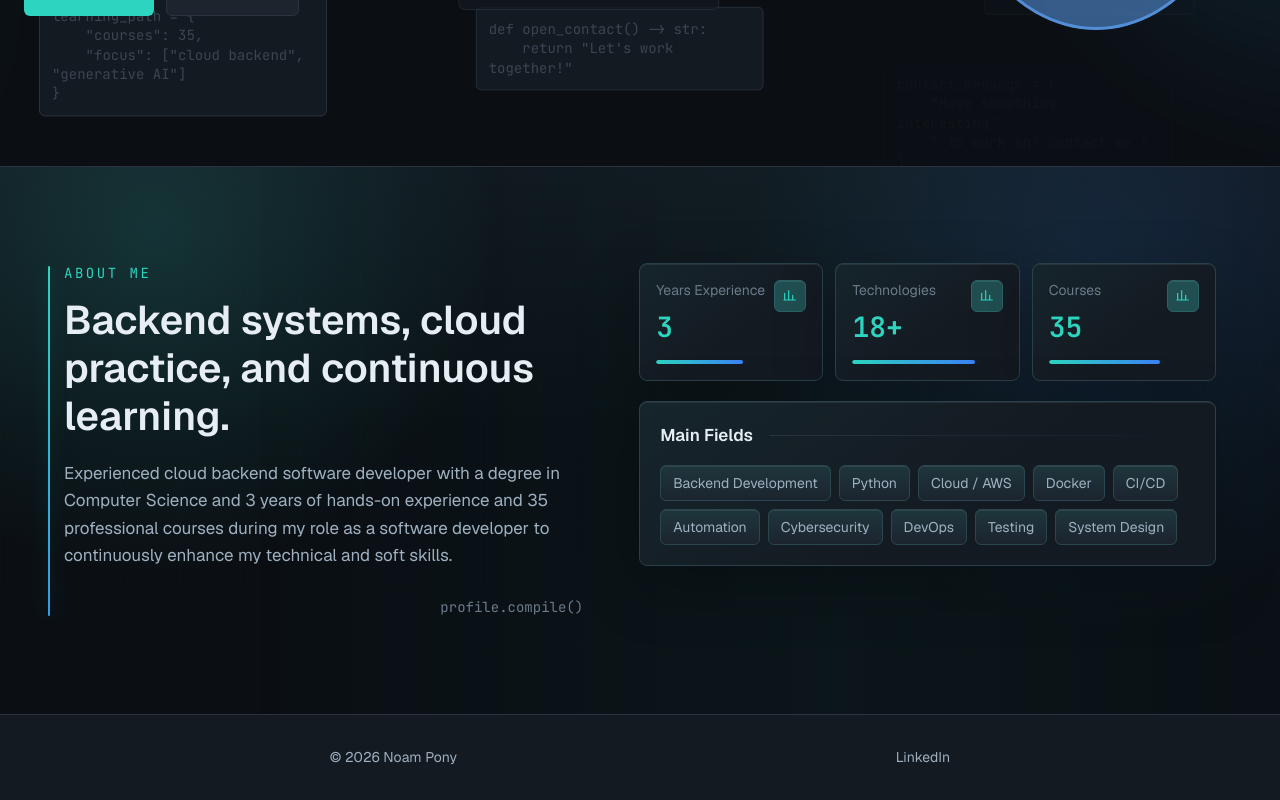
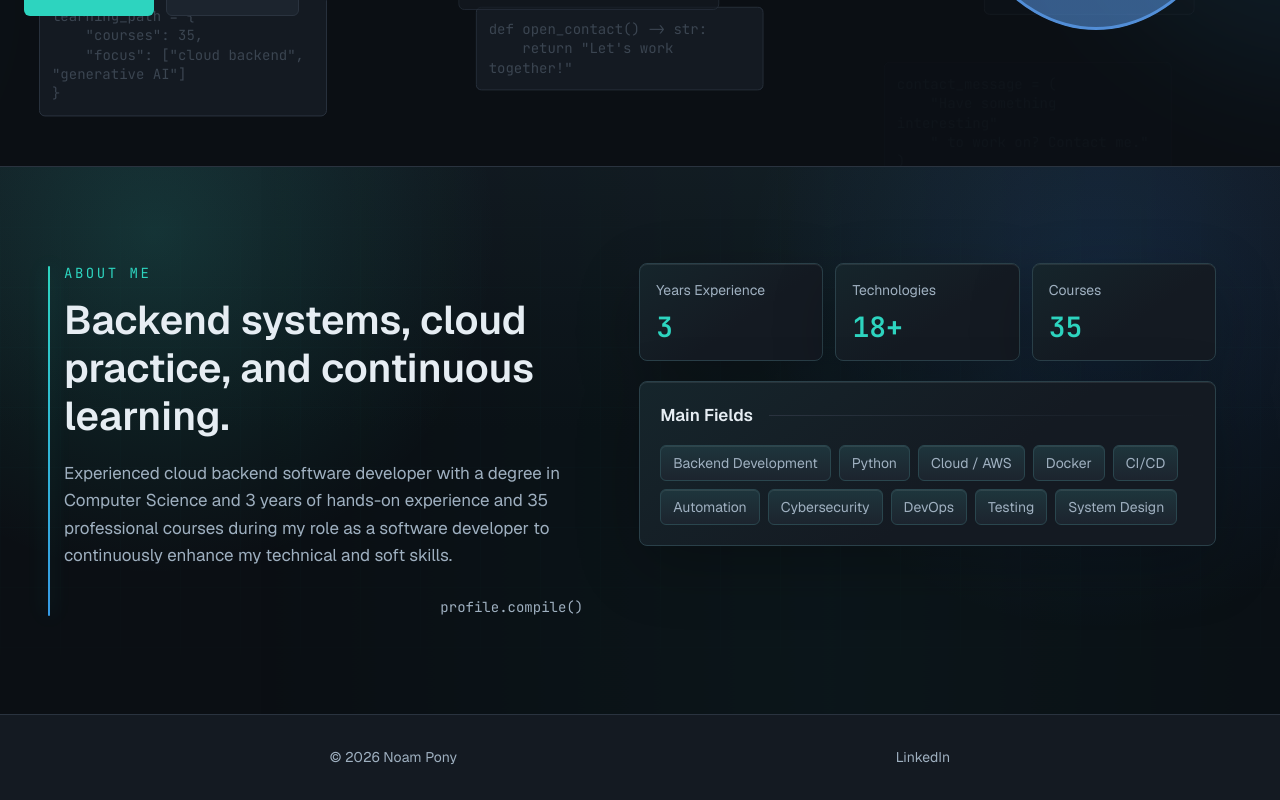
Before and after one commit to noampony/Portfolio, a Next.js app: page / in a window 1280 px wide. Shown: the part 614-1414 px from the top of the page. Built offline with nearby package versions, Linux system fonts and the light colour scheme; grey boxes are pictures that could not be loaded.

Commit message:
Task 5.4: review About section completion gate

```diff
--- a/app/globals.css
+++ b/app/globals.css
@@ -263,39 +263,6 @@ html {
     inset 0 1px 0 color-mix(in srgb, white 10%, transparent);
 }
 
-.about-stat-icon {
-  display: inline-flex;
-  align-items: center;
-  justify-content: center;
-  width: 2rem;
-  height: 2rem;
-  flex: none;
-  border: 1px solid color-mix(in srgb, var(--accent) 30%, var(--border));
-  border-radius: 0.375rem;
-  background: color-mix(in srgb, var(--bg-surface-raised) 76%, var(--accent));
-  color: var(--accent);
-  box-shadow: inset 0 1px 0 color-mix(in srgb, white 9%, transparent);
-}
-
-.about-meter {
-  position: relative;
-  height: 0.25rem;
-  overflow: hidden;
-  border-radius: 999px;
-  background: color-mix(in srgb, var(--bg-surface-raised) 72%, black);
-}
-
-.about-meter::before {
-  position: absolute;
-  inset-block: 0;
-  left: 0;
-  width: var(--metric-fill);
-  border-radius: inherit;
-  background: linear-gradient(90deg, var(--accent), var(--gradient-to));
-  box-shadow: 0 0 1rem color-mix(in srgb, var(--accent) 38%, transparent);
-  content: "";
-}
-
 .about-fields-panel {
   padding: 1.25rem;
 }
@@ -380,16 +347,6 @@ html {
   }
 }
 
-@keyframes about-meter-fill {
-  from {
-    transform: scaleX(0.18);
-  }
-
-  to {
-    transform: scaleX(1);
-  }
-}
-
 @media (prefers-reduced-motion: no-preference) {
   .about-stat-card:hover {
     transform: translateY(-0.25rem);
@@ -424,12 +381,6 @@ html {
       animation-timeline: view();
     }
 
-    .about-meter::before {
-      transform-origin: left;
-      animation: about-meter-fill 1s cubic-bezier(0.22, 1, 0.36, 1) both;
-      animation-range: entry 16% cover 42%;
-      animation-timeline: view();
-    }
   }
 }
 
--- a/components/sections/About.tsx
+++ b/components/sections/About.tsx
@@ -1,12 +1,9 @@
-import type { CSSProperties } from "react";
-
 import { about } from "@/lib/content/data/about";
 
 type StatItem = {
   id: string;
   value: string;
   label: string;
-  fill: string;
 };
 
 const stats: StatItem[] = [
@@ -14,41 +11,18 @@ const stats: StatItem[] = [
     id: "years",
     value: about.stats.yearsExperienceCountLabel,
     label: "Years Experience",
-    fill: "58%",
   },
   {
     id: "technologies",
     value: about.stats.technologiesCountLabel,
     label: "Technologies",
-    fill: "82%",
   },
   {
     id: "courses",
     value: about.stats.coursesCountLabel,
     label: "Courses",
-    fill: "74%",
   },
 ];
-
-function MetricIcon() {
-  return (
-    <svg
-      aria-hidden="true"
-      focusable="false"
-      className="h-4 w-4"
-      viewBox="0 0 24 24"
-      fill="none"
-    >
-      <path
-        d="M4 18V8m6 10V4m6 14v-7m4 7H3"
-        stroke="currentColor"
-        strokeWidth="1.8"
-        strokeLinecap="round"
-        strokeLinejoin="round"
-      />
-    </svg>
-  );
-}
 
 export function About() {
   return (
@@ -75,7 +49,7 @@ export function About() {
           <p className="mt-5 text-body text-text-secondary sm:text-[1.0625rem]">
             {about.professionalSummary}
           </p>
-          <div aria-hidden="true" className="mt-7 flex items-center gap-3 font-mono text-small text-text-muted">
+          <div aria-hidden="true" className="mt-7 flex items-center gap-3 font-mono text-small text-text-secondary">
             <span className="h-px min-w-8 flex-1 bg-gradient-to-r from-accent/70 to-transparent" />
             <span>profile.compile()</span>
           </div>
@@ -90,20 +64,11 @@ export function About() {
               <div
                 key={stat.id}
                 className="about-stat-card group"
-                style={{ "--metric-fill": stat.fill } as CSSProperties}
               >
-                <div className="flex items-start justify-between gap-2">
-                  <div>
-                    <dt className="whitespace-nowrap text-small text-text-muted">{stat.label}</dt>
-                    <dd className="mt-2 font-mono text-h2 font-semibold text-accent transition-colors duration-200 group-hover:text-accent-hover">
-                      {stat.value}
-                    </dd>
-                  </div>
-                  <span className="about-stat-icon">
-                    <MetricIcon />
-                  </span>
-                </div>
-                <div aria-hidden="true" className="about-meter mt-4" />
+                <dt className="whitespace-nowrap text-small text-text-secondary">{stat.label}</dt>
+                <dd className="mt-2 font-mono text-h2 font-semibold text-accent transition-colors duration-200 group-hover:text-accent-hover">
+                  {stat.value}
+                </dd>
               </div>
             ))}
           </dl>
--- a/components/sections/FloatingCode.tsx
+++ b/components/sections/FloatingCode.tsx
@@ -1,7 +1,9 @@
 "use client";
 
 import { useEffect, useMemo, useRef, useState, useSyncExternalStore } from "react";
-import { motion, useAnimation, useReducedMotion } from "framer-motion";
+import { motion, useAnimation } from "framer-motion";
+
+import { usePrefersReducedMotion } from "@/lib/use-prefers-reduced-motion";
 
 /**
  * Portfolio-themed Python snippets for the decorative Hero backdrop.
@@ -409,7 +411,7 @@ function FloatingCodeBlock({ zone, initialLayout, staticPosition, reducedMotion
  */
 export function FloatingCode() {
   const isClient = useIsClient();
-  const prefersReducedMotion = useReducedMotion() ?? false;
+  const prefersReducedMotion = usePrefersReducedMotion();
   const blockCount = useBlockCount();
   const blockSeeds = useMemo(
     () => (blockCount > 0 ? createBlockSeeds(blockCount) : []),
--- a/components/sections/HeroContent.tsx
+++ b/components/sections/HeroContent.tsx
@@ -1,8 +1,9 @@
 "use client";
 
 import { useEffect, useState } from "react";
-import { motion, useReducedMotion } from "framer-motion";
+import { motion } from "framer-motion";
 import { profile } from "@/lib/content/data/profile";
+import { usePrefersReducedMotion } from "@/lib/use-prefers-reduced-motion";
 import { cn } from "@/lib/utils";
 
 const PRIMARY_CTA_LABEL = "Resume";
@@ -134,8 +135,8 @@ type HeroContentProps = {
  * Animated Hero copy — typewriter name, staggered reveals, reduced-motion fallbacks (§7.3).
  */
 export function HeroContent({ initials }: HeroContentProps) {
-  const prefersReducedMotion = useReducedMotion() ?? false;
-  const [greetingReady, setGreetingReady] = useState(prefersReducedMotion);
+  const prefersReducedMotion = usePrefersReducedMotion();
+  const [greetingReady, setGreetingReady] = useState(false);
 
   const { displayed: displayedName, complete: nameComplete } = useTypewriter(
     profile.name,
--- /dev/null
+++ b/lib/use-prefers-reduced-motion.ts
@@ -0,0 +1,26 @@
+"use client";
+
+import { useSyncExternalStore } from "react";
+
+export function usePrefersReducedMotion() {
+  return useSyncExternalStore(subscribeToReducedMotion, getReducedMotionSnapshot, getServerSnapshot);
+}
+
+function getReducedMotionMediaQuery() {
+  return window.matchMedia("(prefers-reduced-motion: reduce)");
+}
+
+function subscribeToReducedMotion(onStoreChange: () => void) {
+  const mediaQuery = getReducedMotionMediaQuery();
+
+  mediaQuery.addEventListener("change", onStoreChange);
+  return () => mediaQuery.removeEventListener("change", onStoreChange);
+}
+
+function getReducedMotionSnapshot() {
+  return getReducedMotionMediaQuery().matches;
+}
+
+function getServerSnapshot() {
+  return false;
+}
```
Also changed, not shown: 1 other file (tests, documents, lock files or other folders).
